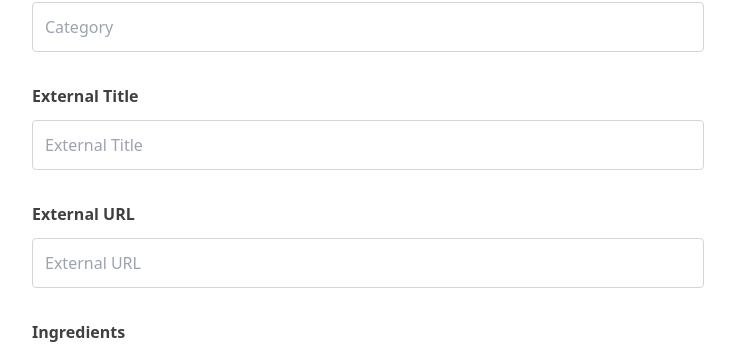
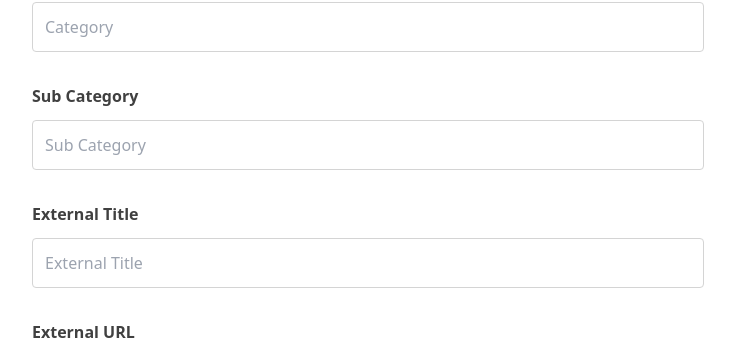
Before and after one commit to whitia/kitchen-note-front, a Next.js app: page /recipes/new in a window 1280 px wide. Shown: the part 421-765 px from the top of the page, without its empty margins (272-1007 px from the left). Built offline with nearby package versions, Linux system fonts and the light colour scheme; no server answers.

Commit message:
Add sub category

```diff
--- a/components/form.tsx
+++ b/components/form.tsx
@@ -122,6 +122,7 @@ const Form = (props: any) => {
     formData.append('title', event.target.title.value)
     formData.append('uuid', uuid.generate())
     formData.append('category', event.target.category.value)
+    formData.append('sub_category', event.target.sub_category.value)
     formData.append('external_title', event.target.externalTitle.value)
     formData.append('external_url', event.target.externalURL.value)
     formData.append('image', event.target.image.files[0])
@@ -151,6 +152,7 @@ const Form = (props: any) => {
     formData.append('title', event.target.title.value)
     formData.append('uuid', recipe!.uuid)
     formData.append('category', event.target.category.value)
+    formData.append('sub_category', event.target.sub_category.value)
     formData.append('external_title', event.target.externalTitle.value)
     formData.append('external_url', event.target.externalURL.value)
     formData.append('ingredients', ingredients.join(','))
@@ -196,6 +198,11 @@ const Form = (props: any) => {
         </div>
 
         <div className="mb-8">
+          <label htmlFor="sub_category" className="label">Sub Category</label>
+          <input className="input-text" type="text" id="sub_category" name="sub_category" placeholder="Sub Category" defaultValue={recipe?.sub_category} />
+        </div>
+
+        <div className="mb-8">
           <label htmlFor="externalTitle" className="label">External Title</label>
           <input className="input-text" type="text" id="externalTitle" name="externalTitle" placeholder="External Title" defaultValue={recipe?.external_title} required />
         </div>
--- a/pages/@types/global.d.ts
+++ b/pages/@types/global.d.ts
@@ -3,6 +3,7 @@ type Recipe = {
   title: string
   uuid: string
   category: string
+  sub_category: string
   external_title: string
   external_url: string
 }
--- a/pages/recipes/[uuid].tsx
+++ b/pages/recipes/[uuid].tsx
@@ -31,7 +31,10 @@ const Recipe = ({ data }: any) => {
       <div className="flex justify-between items-start mb-8">
         <div>
           <h2 className="text-3xl">{recipe.title}</h2>
-          <div className="text-sm text-neutral-400">{recipe.category}</div>
+          <span className="text-sm text-neutral-400">{recipe.category}</span>
+          {recipe.sub_category && (
+            <span className="text-sm text-neutral-400"> / {recipe.sub_category}</span>
+          )}
         </div>
         <p>
           <Link href={`/recipes/edit/${encodeURIComponent(recipe.uuid)}`}>
```
